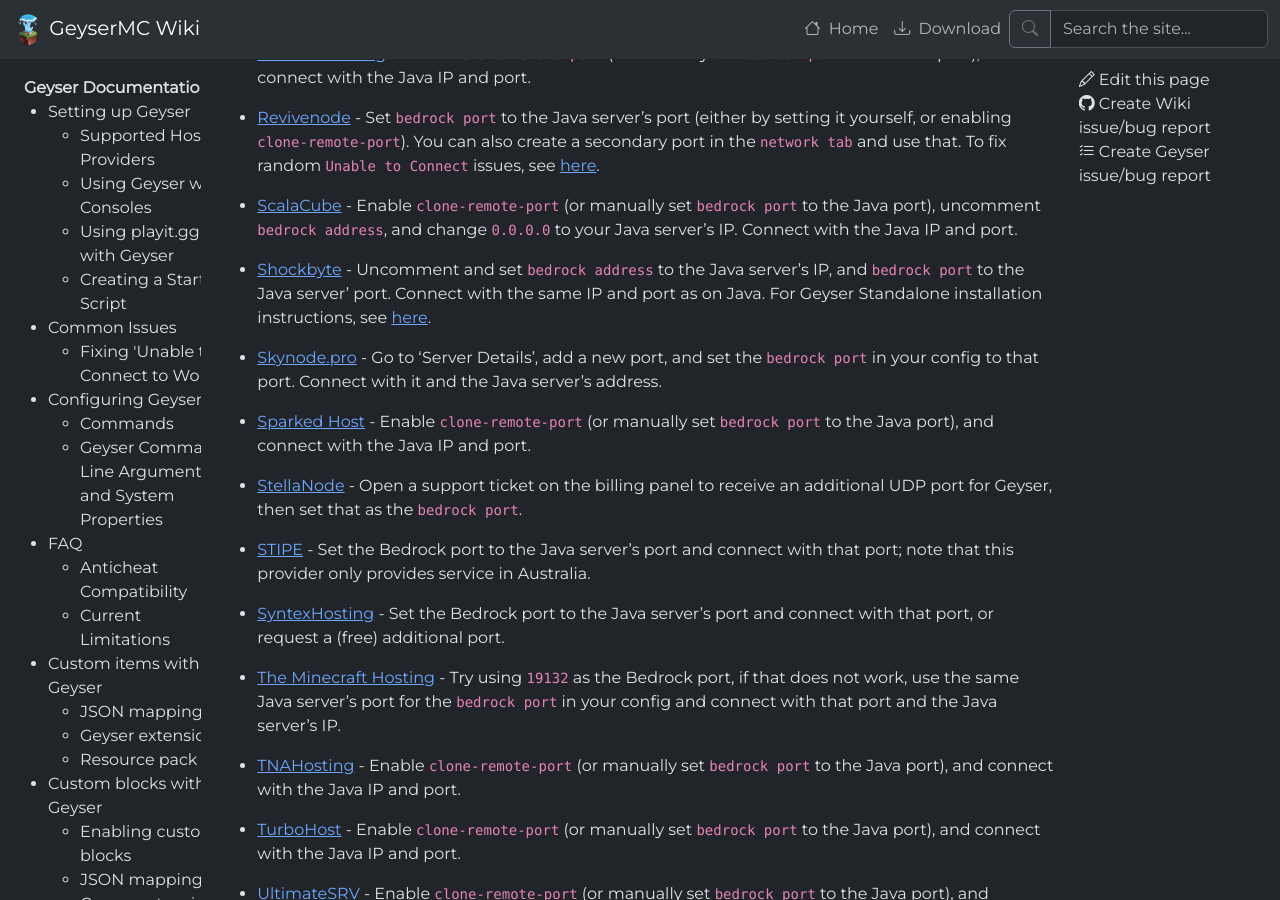
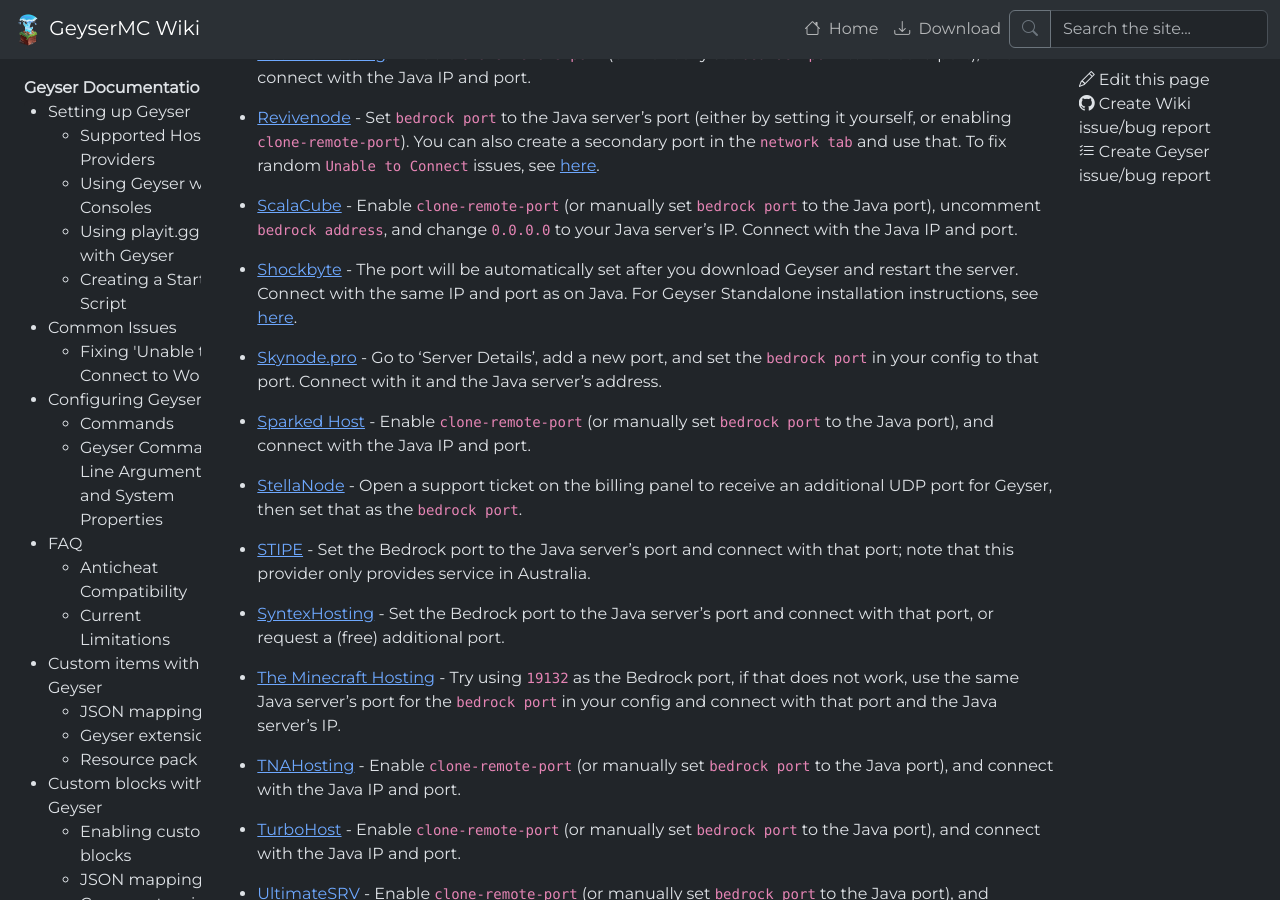
Before and after one commit to GeyserMC/GeyserWiki, a Jekyll site: the page built from _docs/geyser/supported-hosting-providers.md, in a window 1280 px wide and 900 px high, scrolled down 5095 px. Built offline with Jekyll 4.4.1, drawn with Linux system fonts in a browser that asks for light colours.

Commit message:
Update shockbyte instructions (#233)

```diff
--- a/_data/providers.json
+++ b/_data/providers.json
@@ -348,7 +348,7 @@
     {
       "name": "Shockbyte",
       "url": "https://shockbyte.com/",
-      "description": "Uncomment and set `bedrock address` to the Java server's IP, and `bedrock port` to the Java server' port. Connect with the same IP and port as on Java. For Geyser Standalone installation instructions, see [here](https://shockbyte.com/billing/knowledgebase/173/Introduction-to-GeyserMCorDragonProxy-How-GeyserMC-Works.html)."
+      "description": "The port will be automatically set after you download Geyser and restart the server. Connect with the same IP and port as on Java. For Geyser Standalone installation instructions, see [here](https://shockbyte.com/billing/knowledgebase/173/Introduction-to-GeyserMCorDragonProxy-How-GeyserMC-Works.html)."
     },
     {
       "name": "Skynode.pro",
```
